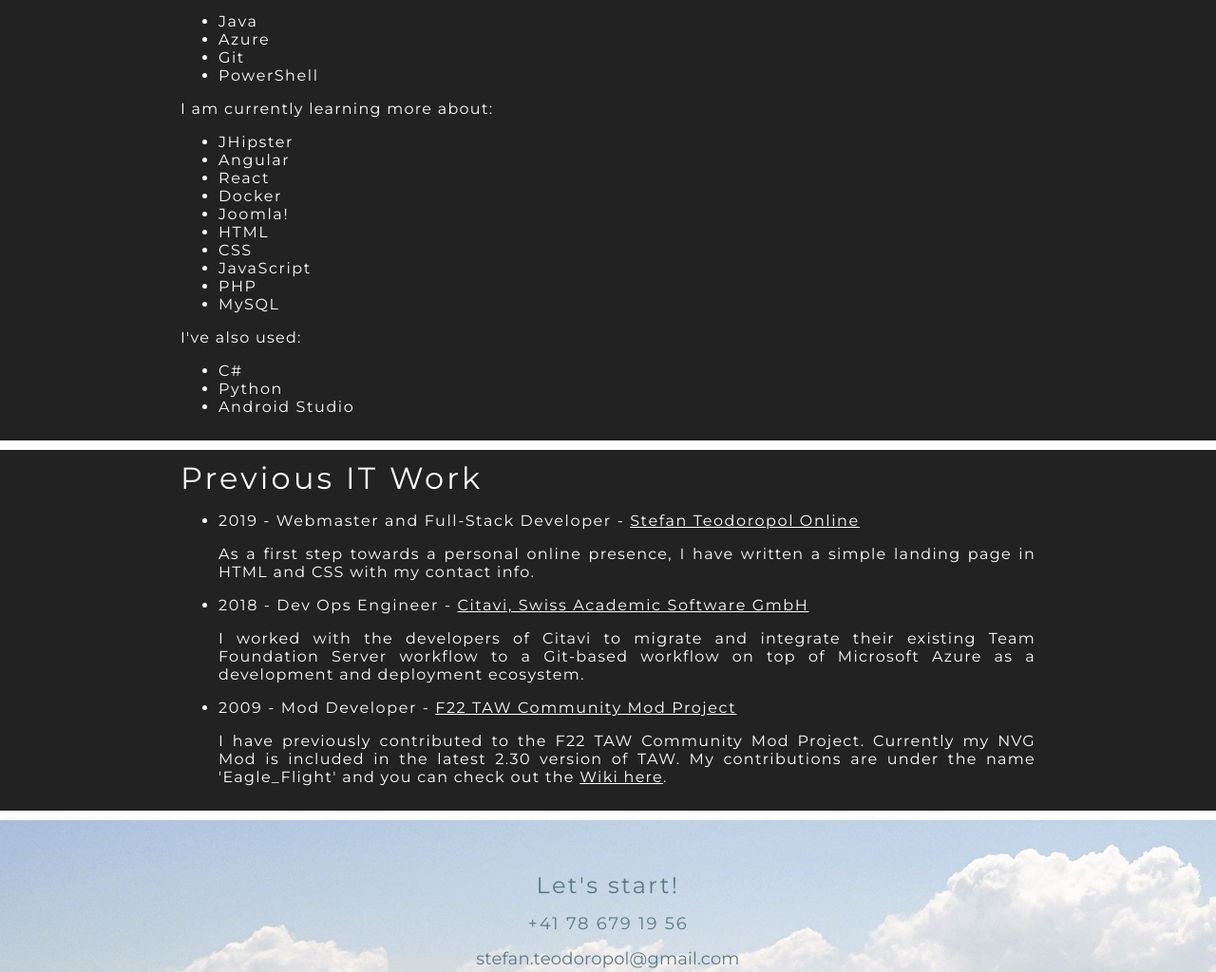
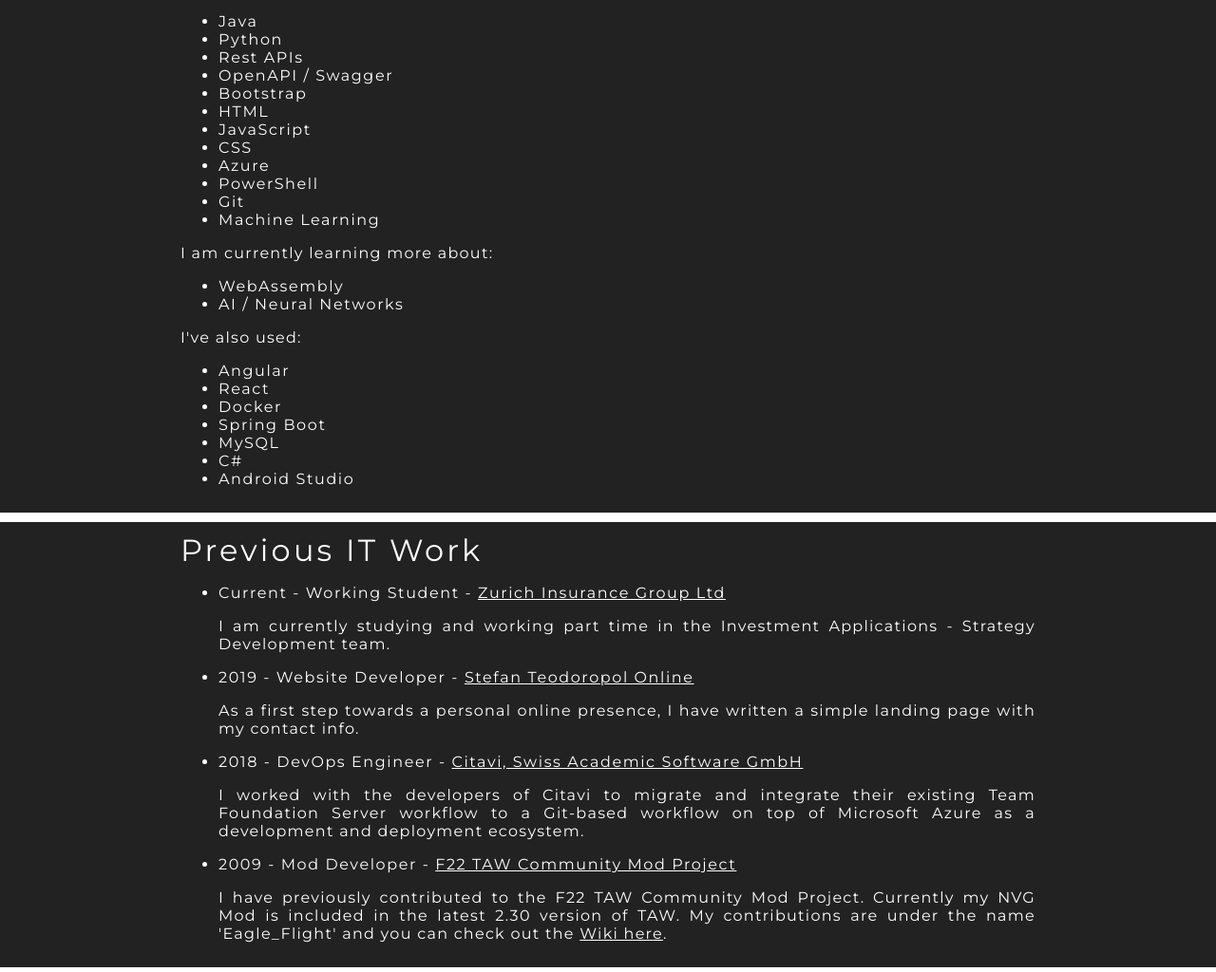
Before and after one commit to stefanteodoropol/stefanteodoropol.github.io, a plain HTML site: page index.html in a window 1280 px wide. Shown: the part 1268-2292 px from the top of the page at 95% size. Drawn offline with Linux system fonts and the light colour scheme.

Commit message:
Updated Info

```diff
--- a/index.html
+++ b/index.html
@@ -49,7 +49,7 @@
 				<div class ="content-text">
 					<h1>What I do</h1>
 					<p>I'm an IT / computer hardware guru looking for a challenge!</p>
-					<p>Alongside my studies I'm interested in working on projects based around Zürich or Winterthur. (50%-60% from Sep. 2019 until Sep. 2022)</p>
+					<p>After my studies (from Sep. 2023 onwards) I will be interested in working on projects based around Zürich.</p>
 					<p>When I'm not studying or making music, I really enjoy using multiple online learning platforms. Check out my progress:</p>
 					<ul>
 						<li><a href="https://www.freecodecamp.org/stefanteodoropol">freecodecamp.org</a>
@@ -68,27 +68,31 @@
 					<p>I have in-depth knowledge of these technologies:</p>
 					<ul>
 						<li>Java
+						<li>Python
+						<li>Rest APIs
+						<li>OpenAPI / Swagger
+						<li>Bootstrap
+						<li>HTML
+						<li>JavaScript
+						<li>CSS
 						<li>Azure
+						<li>PowerShell
 						<li>Git
-						<li>PowerShell
+						<li>Machine Learning</li>
 					</ul>
 					<p>I am currently learning more about:</p>
 					<ul>
-						<li>JHipster
+						<li>WebAssembly
+						<li>AI / Neural Networks
+					</ul>
+					<p>I've also used:</p>
+					<ul>
 						<li>Angular
 						<li>React
 						<li>Docker
-						<li>Joomla!
-						<li>HTML
-						<li>CSS
-						<li>JavaScript
-						<li>PHP
+						<li>Spring Boot
 						<li>MySQL
-					</ul>
-					<p>I've also used:</p>
-					<ul>
 						<li>C#
-						<li>Python
 						<li>Android Studio
 					</ul>
 				</div>
@@ -98,9 +102,11 @@
 				<div class ="content-text">
 					<h1>Previous IT Work</h1>
 						<ul>
-							<li>2019 - Webmaster and Full-Stack Developer - <a href="https://www.teodoropol.ch">Stefan Teodoropol Online</a>
-								<p>As a first step towards a personal online presence, I have written a simple landing page in HTML and CSS with my contact info.</p>
-							<li>2018 - Dev Ops Engineer - <a href="https://www.citavi.com/en">Citavi, Swiss Academic Software GmbH</a>
+							<li>Current - Working Student - <a href="https://www.zurich.com/">Zurich Insurance Group Ltd</a>
+								<p>I am currently studying and working part time in the Investment Applications - Strategy Development team.</p>
+							<li>2019 - Website Developer - <a href="https://www.teodoropol.ch">Stefan Teodoropol Online</a>
+								<p>As a first step towards a personal online presence, I have written a simple landing page with my contact info.</p>
+							<li>2018 - DevOps Engineer - <a href="https://www.citavi.com/en">Citavi, Swiss Academic Software GmbH</a>
 								<p>I worked with the developers of Citavi to migrate and integrate their existing Team Foundation Server workflow to a Git-based workflow on top of Microsoft Azure as a development and deployment ecosystem.</p>
 							<li>2009 - Mod Developer - <a href="https://community.combatsim.com/topic/20202-f-22-total-air-war-230-final-released/">F22 TAW Community Mod Project</a>
 								<p>I have previously contributed to the F22 TAW Community Mod Project. Currently my NVG Mod is included in the latest 2.30 version of TAW. My contributions are under the name 'Eagle_Flight' and you can check out the <a href="https://taw.fandom.com/wiki/TAW_Wiki">Wiki here</a>.</p>
```
